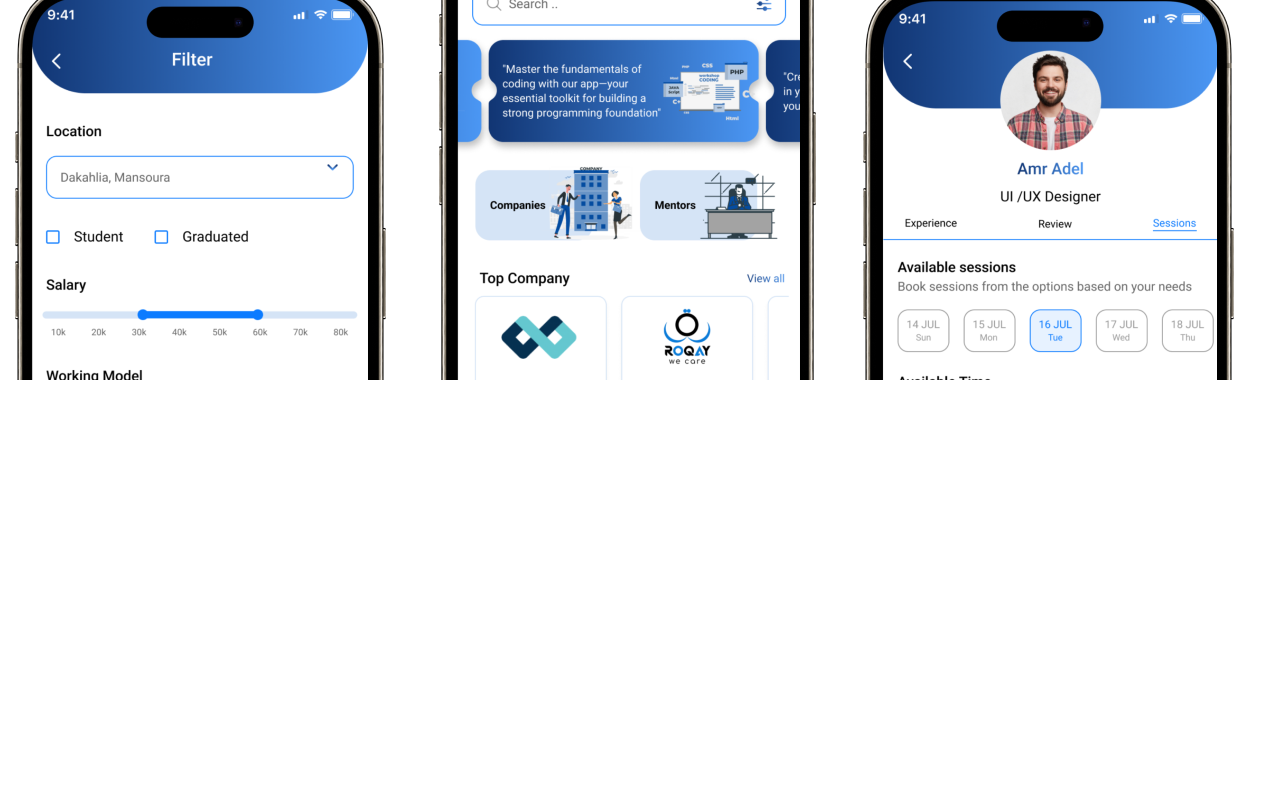
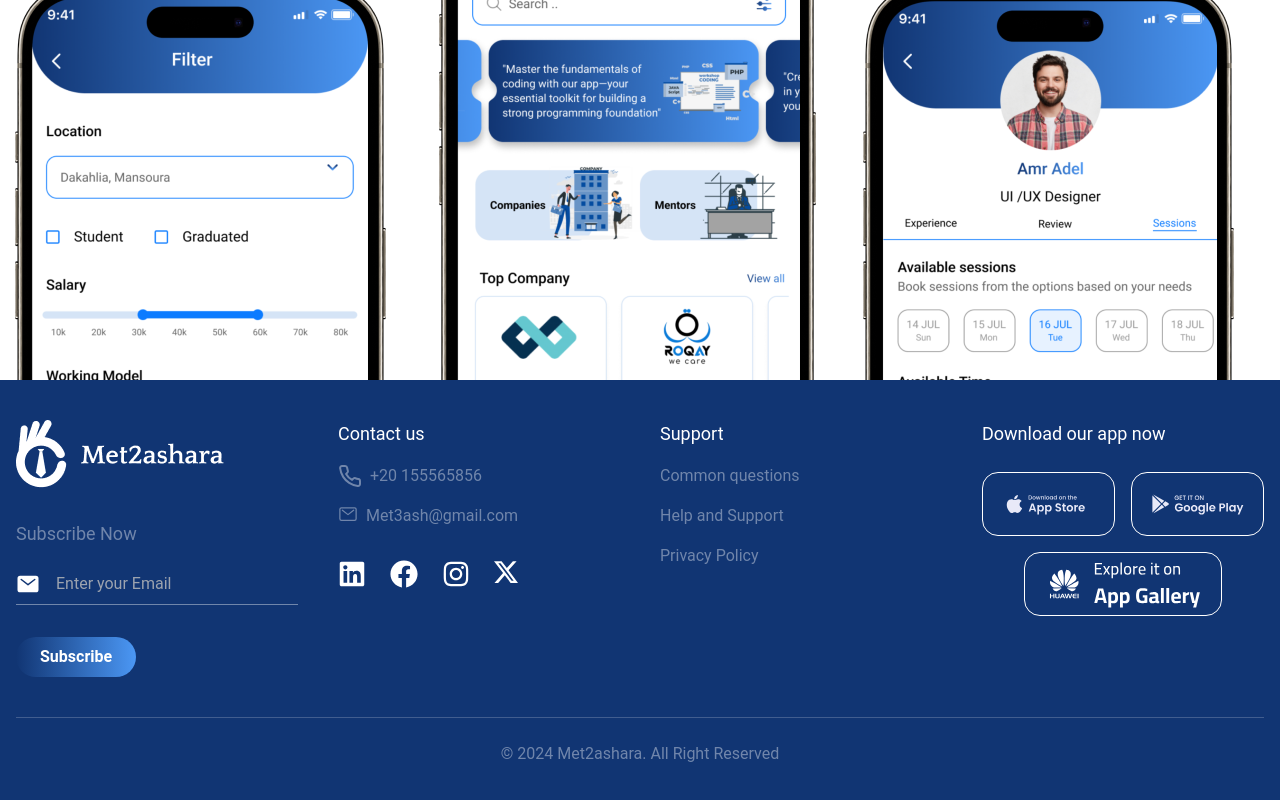
Before and after one commit to EHAB3x/Met2ashra, a React (Vite) app: page / in a window 1280 px wide. Shown: the part 2534-3334 px from the top of the page. Before the commit the page ends 2914 px from the top, so only its background shows below. Built offline with nearby package versions, Linux system fonts and the light colour scheme.

Commit message:
finish footer component

```diff
--- /dev/null
+++ b/src/components/common/Footer.tsx
@@ -0,0 +1,89 @@
+import WhiteLogo from "@assets/svg/WhiteLogo.png";
+import { BsTwitterX } from "react-icons/bs";
+import { FaLinkedin, FaFacebook, FaInstagram } from 'react-icons/fa';
+import { IoMail, IoMailOutline } from "react-icons/io5";
+import { FiPhone } from "react-icons/fi";
+import { Link } from "react-router-dom";
+import AppStore from "@assets/svg/AppStore.svg?react"
+import GooglePlay from "@assets/svg/GooglePlay.svg?react"
+import AppGallery from "@assets/svg/AppGallery.svg?react"
+const Footer = () => {
+  return (
+    <footer className="bg-[#113573] py-10 px-4 text-[#ffffff66]">
+      <div className="max-w-screen-xl mx-auto grid grid-cols-1 lg:grid-cols-4 gap-10">
+        <div>
+          <img src={WhiteLogo} alt="Logo" />
+          <div className="mt-8">
+            <h4 className="text-[#ffffff66] text-lg">Subscribe Now</h4>
+            <div className="mt-4 flex items-center space-x-2 border-b border-b-[#ffffff66]">
+              <IoMail className="w-6 h-6 fill-white" />
+              <input
+                type="email"
+                placeholder="Enter your Email"
+                className="bg-[#113573] text-white p-2 focus:outline-none w-[169px]"
+              />
+            </div>
+            <button className="mt-8 bg-gradient-to-r from-[#113573] to-[#4B97F4] text-white font-bold py-2 px-6 rounded-full">
+              Subscribe
+            </button>
+          </div>
+        </div>
+
+        <div>
+          <h4 className="text-white text-lg">Contact us</h4>
+          <div className="mt-4 flex">
+            <FiPhone className="w-6 h-6" />
+            <p className="ml-2">+20 155565856</p>
+          </div>
+          <div className="mt-4 flex">
+            <IoMailOutline className="w-5 h-5" />
+            <p className="ml-2">Met3ash@gmail.com</p>
+          </div>
+          <div className="mt-8 flex space-x-6">
+            <Link to={"/"}>
+                <FaLinkedin className="w-7 h-7 text-white" />
+            </Link>
+            <Link to={"/"}>
+                <FaFacebook className="w-7 h-7 text-white" />
+            </Link>
+            <Link to={"/"}>
+                <FaInstagram className="w-7 h-7 text-white" />
+            </Link>
+            <Link to={"/"}>
+                <BsTwitterX className="w-6 h-6 text-white" />
+            </Link>
+          </div>
+        </div>
+
+        <div className="flex flex-col gap-4">
+          <h4 className="text-white text-lg">Support</h4>
+          <Link to={"/"}>
+            <p className="transition-all hover:text-white hover:translate-x-2">Common questions</p>
+          </Link>
+          <Link to={"/"}>
+            <p className="transition-all hover:text-white hover:translate-x-2">Help and Support</p>
+          </Link>
+          <Link to={"/"}>
+            <p className="transition-all hover:text-white hover:translate-x-2">Privacy Policy</p>
+          </Link>
+        </div>
+
+        <div>
+          <h4 className="text-white text-lg">Download our app now</h4>
+          <div className="mt-6 grid grid-cols-1 md:grid-cols-1 lg:grid-cols-2 gap-4">
+            <AppStore className="border border-white rounded-[1rem] sm:w-full md:w-[50%] lg:w-full w-[50%] h-16 cursor-pointer"/>
+            <GooglePlay className="border border-white rounded-[1rem] sm:w-full md:w-[50%] lg:w-full w-[50%] h-16 cursor-pointer"/>
+            <AppGallery className="border border-white rounded-[1rem] sm:w-full md:w-[50%] lg:w-[70%] w-[50%] h-16 cursor-pointer sm:col-span-2 md:col-span-1 lg:col-span-2 col-span-1 sm:mx-auto md:mx-0 lg:mx-auto   mx-0"/>
+          </div>
+        </div>
+      </div>
+      <div className="border-t border-[#ffffff33] mt-10 pt-6 text-center text-[#ffffff66]">
+        <div className="flex justify-center items-center space-x-2">
+          <span>&copy; 2024 Met2ashara. All Right Reserved</span>
+        </div>
+      </div>
+    </footer>
+  );
+};
+
+export default Footer;
--- a/src/layouts/MainLayout.tsx
+++ b/src/layouts/MainLayout.tsx
@@ -1,6 +1,7 @@
 import Nav from "@/src/components/common/Nav";
 // import styles from "./styles.module.css";
 import { Outlet } from "react-router-dom";
+import Footer from "@components/common/Footer";
 
 const MainLayout = () => {
   return (
@@ -9,6 +10,7 @@
       <div>
         <Outlet />
       </div>
+      <Footer />
     </div>
   );
 };
```
Also changed, not shown: src/assets/svg/AppGallery.svg (added), src/assets/svg/WhiteLogo.png (added).
